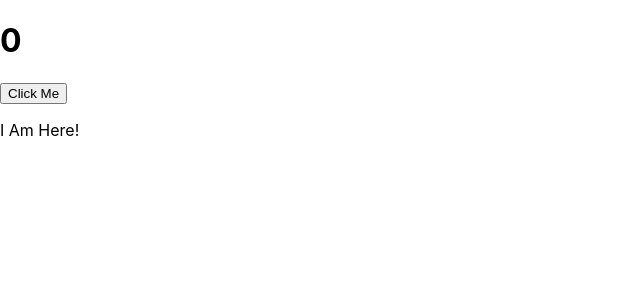
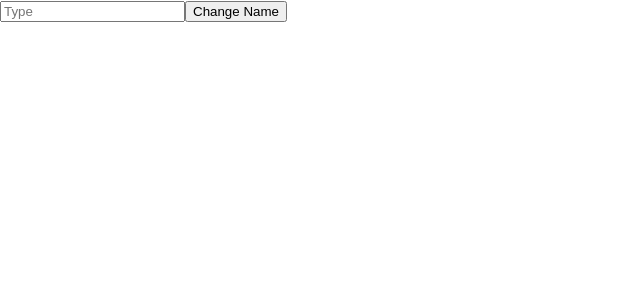
Before and after one commit to austingae-html-css-javascript/reactJS-hooks, a React (Create React App) app: page / in a window 1280 px wide. Shown: the top 300 px of the page, without its empty margins (0-640 px from the left). Built offline with nearby package versions, Linux system fonts and the light colour scheme.

Commit message:
useRef hook

```diff
--- a/src/App.js
+++ b/src/App.js
@@ -1,29 +1,31 @@
 import logo from './logo.svg';
 import './App.css';
 
-import { useState } from "react";
+import { useRef } from "react";
 
 function App() {
-  let [count, setCount] = useState(0);
-  let [showParagraph, setShowParagraph] = useState(true);
+
+  const inputRef = useRef(null);
+
   return (
     <>
-      <h1>{count}</h1>
-      <button
-        onClick={() => {
-          setCount((prevCount) => prevCount + 1);
-          setShowParagraph(!showParagraph);
-        }}>
-        Click Me
-      </button>
-
-      {showParagraph && <p>I Am Here!</p>}
-
+      <input type="text" placeholder="Type" ref={inputRef}></input>
+      <button onClick={() => {
+         inputRef.current.value = "";
+      }}>Change Name</button>
     </>
   );
 }
 
 export default App;
+
+
+
+
+
+
+
+
 
 /*
   1) Mobile First Approach
@@ -42,7 +44,3 @@ export default App;
         - Parent Div's Width = Block Element's Width+Padding+Border+Margin
         - However, Parent Div's Width != Inline Element's Width+Padding+Border+Margin
 */
-
-/*
-
-*/
```
